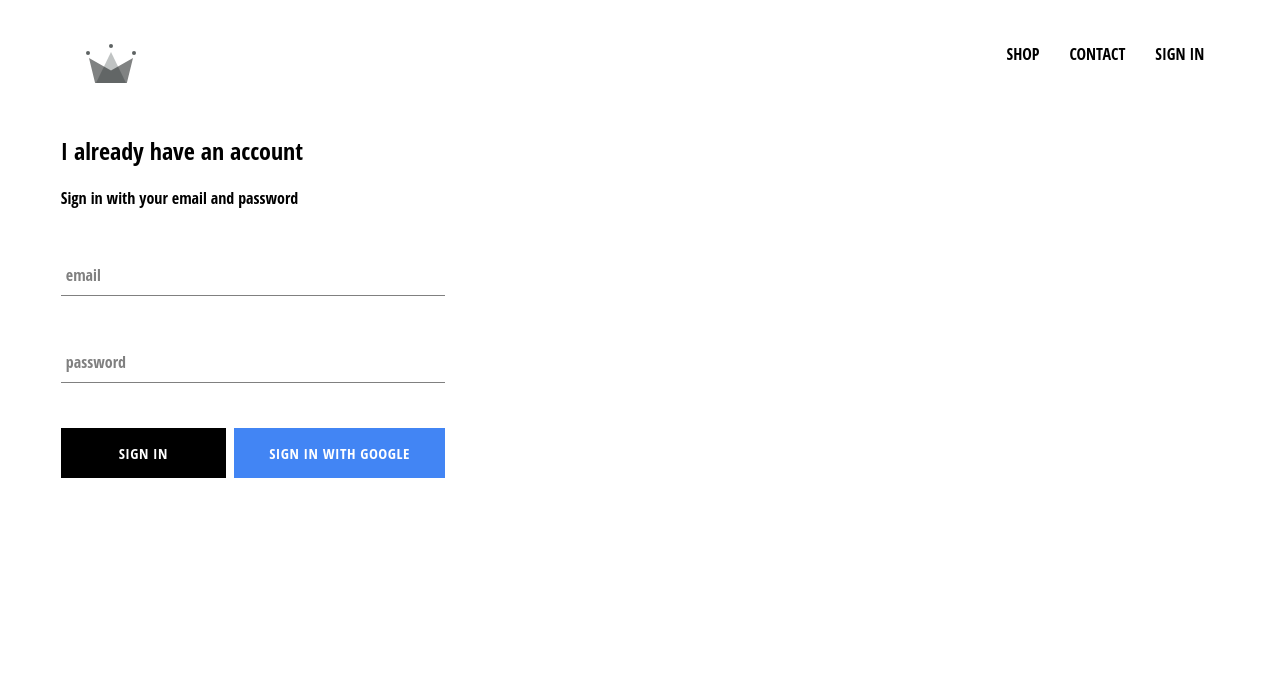
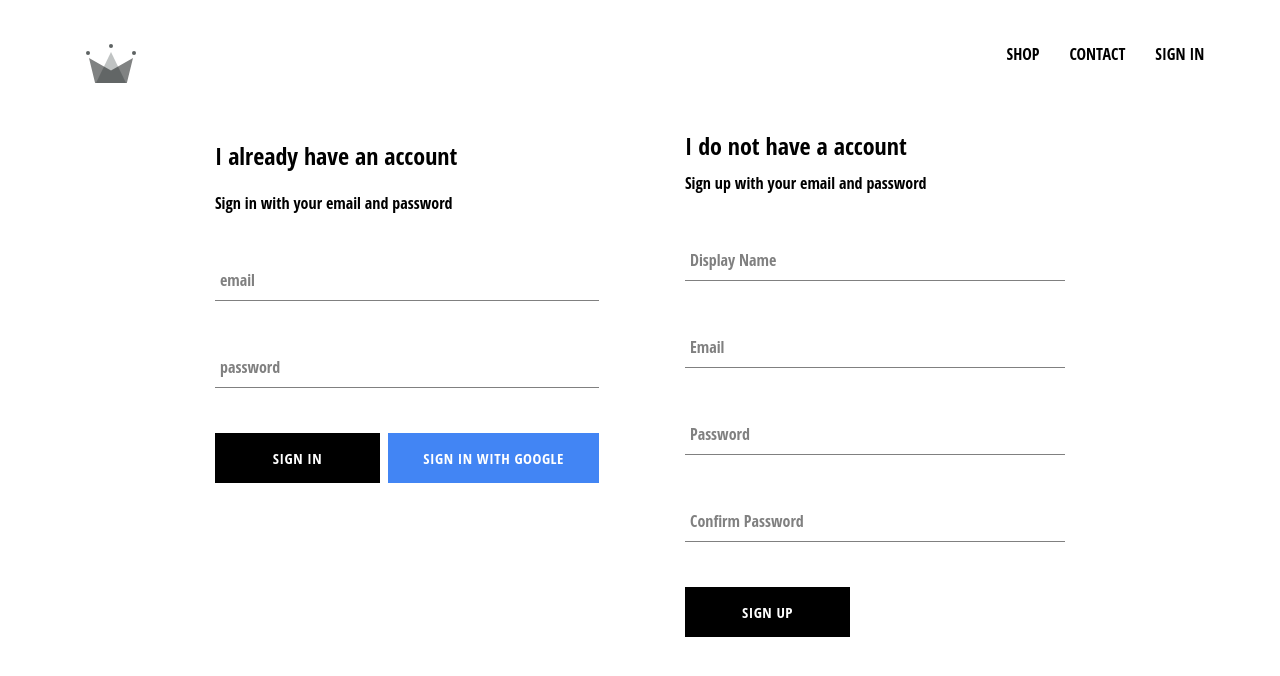
Before and after one commit to jesusgz11/crwn-clothing, a React (Create React App) app: page /signin in a window 1280 px wide. Shown: the top 676 px of the page. Built offline with nearby package versions, Linux system fonts and the light colour scheme; no server answers; the HTML template or start-up script is replaced by a standard one.

Commit message:
Sign In and Sign Up With Firestore

```diff
--- a/src/App.js
+++ b/src/App.js
@@ -5,7 +5,7 @@
 import ShopPage from './pages/shop/shop.component';
 import Header from './components/header/header.component';
 import SignInAndSignUpPage from './pages/sign-in_and_sign_up/sign_in_and_sign_up.component';
-import { auth } from './firebase/firebase.utils';
+import { auth, createUserProfileDocument } from './firebase/firebase.utils';
 
 class App extends React.Component {
   constructor() {
@@ -16,9 +16,20 @@
   unsubscribeFormAuth = null;
 
   componentDidMount() {
-    this.unsubscribeFormAuth = auth.onAuthStateChanged((user) => {
-      this.setState({ currentUser: user });
-      console.log(user);
+    this.unsubscribeFormAuth = auth.onAuthStateChanged(async (userAuth) => {
+      if (!userAuth) {
+        this.setState({ currentUser: userAuth });
+        return;
+      }
+      const userRef = await createUserProfileDocument(userAuth);
+      userRef.onSnapshot((snapShot) => {
+        this.setState({
+          currentUser: {
+            id: snapShot.id,
+            ...snapShot.data(),
+          },
+        });
+      });
     });
   }
 
--- /dev/null
+++ b/src/components/sign-up/sign-up.component.jsx
@@ -0,0 +1,92 @@
+import React from 'react';
+import { auth, createUserProfileDocument } from '../../firebase/firebase.utils';
+import CustomButton from '../custom-button/custom-button.component';
+import FormInput from '../form-input/form-input.component';
+import './sign-up.styles.scss';
+class SignUp extends React.Component {
+  constructor() {
+    super();
+    this.state = {
+      email: '',
+      password: '',
+      confirmPassword: '',
+      displayName: '',
+    };
+  }
+
+  handleChange = (event) => {
+    const { name, value } = event.target;
+    this.setState({ [name]: value });
+  };
+
+  handleSubmit = async (event) => {
+    event.preventDefault();
+    const { displayName, email, password, confirmPassword } = this.state;
+
+    if (password !== confirmPassword) {
+      alert("Passwords don't match");
+      return;
+    }
+    try {
+      const { user } = await auth.createUserWithEmailAndPassword(
+        email,
+        password
+      );
+      await createUserProfileDocument(user, { displayName });
+      this.setState({
+        email: '',
+        password: '',
+        confirmPassword: '',
+        displayName: '',
+      });
+    } catch (error) {
+      console.log(error);
+    }
+  };
+  render() {
+    const { displayName, email, password, confirmPassword } = this.state;
+    return (
+      <div className="sign-up">
+        <h2 className="title">I do not have a account</h2>
+        <span>Sign up with your email and password</span>
+        <form className="sign-up-form" onSubmit={this.handleSubmit}>
+          <FormInput
+            type="text"
+            name="displayName"
+            value={displayName}
+            onChange={this.handleChange}
+            label="Display Name"
+            required
+          />
+          <FormInput
+            type="email"
+            name="email"
+            value={email}
+            onChange={this.handleChange}
+            label="Email"
+            required
+          />
+          <FormInput
+            type="password"
+            name="password"
+            value={password}
+            onChange={this.handleChange}
+            label="Password"
+            required
+          />
+          <FormInput
+            type="password"
+            name="confirmPassword"
+            value={confirmPassword}
+            onChange={this.handleChange}
+            label="Confirm Password"
+            required
+          />
+          <CustomButton type="submit">SIGN UP</CustomButton>
+        </form>
+      </div>
+    );
+  }
+}
+
+export default SignUp;
--- /dev/null
+++ b/src/components/sign-up/sign-up.styles.scss
@@ -0,0 +1,9 @@
+.sign-up {
+  display: flex;
+  flex-direction: column;
+  width: 380px;
+
+  .title {
+    margin: 10px 0;
+  }
+}
--- a/src/firebase/firebase.utils.js
+++ b/src/firebase/firebase.utils.js
@@ -11,6 +11,29 @@
   appId: '1:1006637450293:web:65cd278d11032efb27dd7c',
 };
 
+export const createUserProfileDocument = async (userAuth, additionalData) => {
+  if (!userAuth) return;
+
+  const userRef = firestore.doc(`users/${userAuth.uid}`); // Document Ref to use (CRUD)
+  const snapShot = await userRef.get(); // Data of Document
+  if (!snapShot.exists) {
+    try {
+      const { displayName, email } = userAuth;
+      const createdAt = new Date();
+      userRef.set({
+        displayName,
+        createdAt,
+        email,
+        ...additionalData,
+      });
+    } catch (error) {
+      console.log('An error ocurred', error);
+    }
+  }
+
+  return userRef;
+};
+
 firebase.initializeApp(config);
 
 export const auth = firebase.auth();
--- /dev/null
+++ b/src/pages/sign-in_and_sign_up/sign-in-and-sign-up.styles.scss
@@ -0,0 +1,6 @@
+.sign-in-and-sign-up {
+  width: 850px;
+  display: flex;
+  justify-content: space-between;
+  margin: 30px auto;
+}
--- a/src/pages/sign-in_and_sign_up/sign_in_and_sign_up.component.jsx
+++ b/src/pages/sign-in_and_sign_up/sign_in_and_sign_up.component.jsx
@@ -1,8 +1,11 @@
 import SignIn from '../../components/sign-in/sign-in.component';
+import SignUp from '../../components/sign-up/sign-up.component';
+import './sign-in-and-sign-up.styles.scss';
 
 const SignInAndSignUpPage = () => (
   <div className="sign-in-and-sign-up">
     <SignIn />
+    <SignUp />
   </div>
 );
 
```
